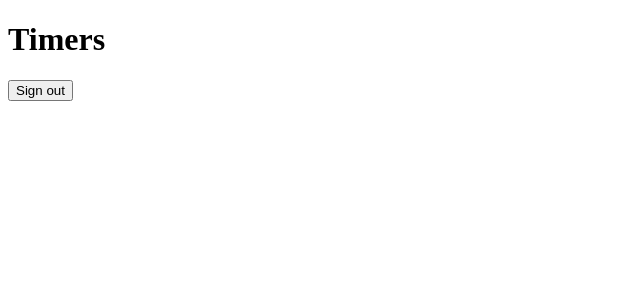
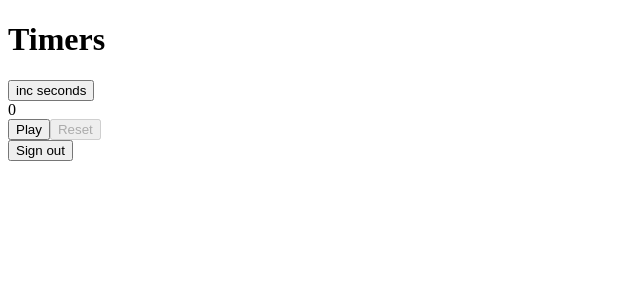
Before and after one commit to pinyazhko-oleg/react-firebase, a React (Create React App) app: page / in a window 1280 px wide. Shown: the top 300 px of the page, without its empty margins (0-640 px from the left). Built offline with nearby package versions, Linux system fonts and the light colour scheme; no server answers; sample sign-in values are in the browser's storage.

Commit message:
Implementing of timer

```diff
--- a/src/components/pages/Timers.jsx
+++ b/src/components/pages/Timers.jsx
@@ -1,10 +1,12 @@
 import React from "react";
 import app from "../../base";
+import Timer from "../timer/Timer"
 
 const Timers = () => {
     return (
         <>
             <h1>Timers</h1>
+            <Timer/>
             <button onClick={() => app.auth().signOut()}>Sign out</button>
         </>
     );
--- /dev/null
+++ b/src/components/timer/Timer.jsx
@@ -0,0 +1,47 @@
+import React, { useState, useEffect } from 'react';
+
+
+const Timer = () => {
+    const [seconds, setSeconds] = useState(0);
+    const [isRunning, setIsRunning] = useState(false);
+
+    useEffect(()=> {
+        console.log('first render', seconds);
+        if (isRunning) {
+            const id = window.setInterval(() => {
+                console.log('tick', seconds)
+                setSeconds(seconds => seconds + 1)
+            }, 1000);
+            return ()=> window.clearInterval(id);
+        }
+        return undefined;
+    }, [isRunning]);
+
+    return (
+        <div>
+            <button onClick={()=>setSeconds(seconds+1)}>inc seconds</button>
+            <div>
+                <div>
+                    {seconds}
+                </div>
+            </div>
+            <div>
+                { isRunning
+                   ?(<button onClick={() => {setIsRunning(false)}}>
+                        Pause
+                    </button>)
+                    :(< button onClick={()=> {setIsRunning(true)}}>
+                        Play
+                    </button>)
+                }
+                <button disabled={!isRunning} onClick={()=> {setIsRunning(false);
+                                        setSeconds(0)
+                }}>
+                    Reset
+                </button>
+            </div>
+        </div>
+    );
+}
+
+export default Timer;
```
